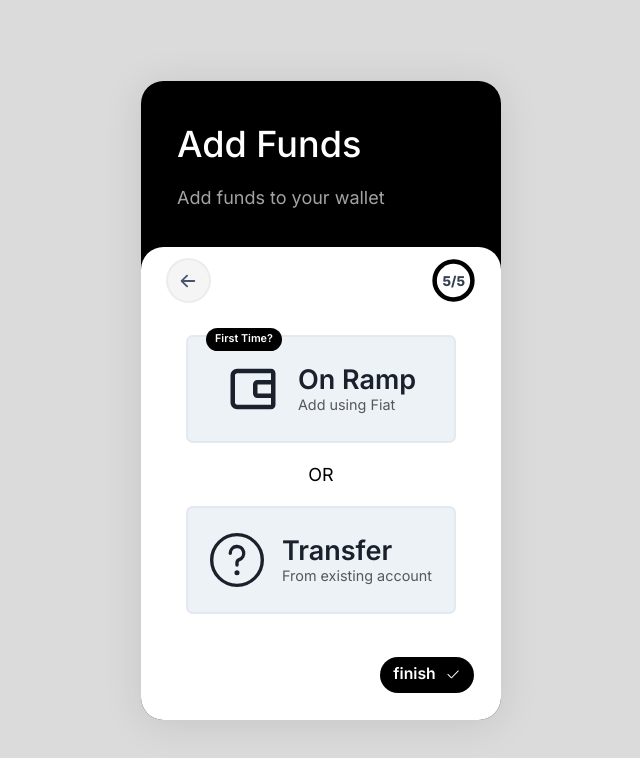
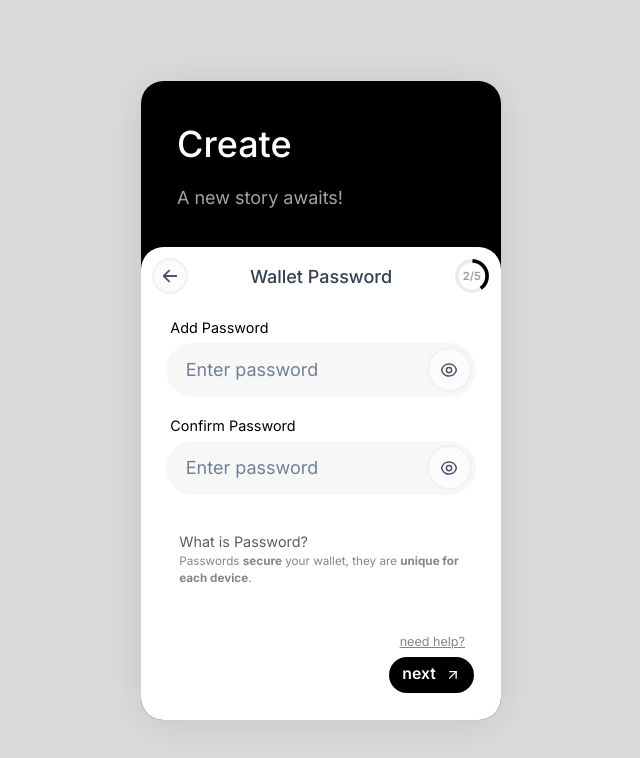
Before and after one commit to dark-circles-2022/panda-wallet, a React (Create React App) app: page / in a window 1280 px wide. Shown: the top 758 px of the page, without its empty margins (319-959 px from the left). Built offline with nearby package versions, Linux system fonts and the light colour scheme.

Commit message:
style: fix colors, icon buttons

```diff
--- a/src/App.tsx
+++ b/src/App.tsx
@@ -30,10 +30,10 @@ export const App = () => (
         isStepNumberVisible={true}
         canSkip={false}
       /> */}
-      {/* <CreateWallet /> */}
+      <CreateWallet />
       {/* <AddGuardians /> */}
       {/* <WalletName /> */}
-      <AddFunds />
+      {/* <AddFunds /> */}
     </Box>
   </ChakraProvider>
 );
--- a/src/components/ButtonIcon/index.tsx
+++ b/src/components/ButtonIcon/index.tsx
@@ -3,22 +3,28 @@ import React, { FC, HTMLAttributes } from 'react';
 
 const ButtonIcon: FC<
   HTMLAttributes<HTMLButtonElement> &
-    ChakraProps & { displayIcon: string; variant?: 'solid' | 'ghost' | 'outline' | 'semi-solid'; ariaLabel: string }
-> = ({ ariaLabel, displayIcon, variant, ...props }) => {
+    ChakraProps & { displayIcon: any; variant?: 'solid' | 'ghost' | 'outline' | 'semi-solid'; ariaLabel: string }
+> = ({ color, fontSize, ariaLabel, displayIcon, variant, ...props }) => {
   if (variant === 'semi-solid')
     return (
       <IconButton
         w={'10'}
         h={'10'}
         p={'2'}
-        icon={<Icon as={displayIcon as any} />}
+        minW="4"
+        icon={
+          <Icon
+            fontSize={fontSize}
+            as={displayIcon as any}
+            color={color ? color : 'icon.border.200'}
+          />
+        }
         border="2px solid"
         borderColor={'icon.border.50'}
         bg="icon.bg.ghost.default"
         _hover={{
           bg: 'icon.bg.ghost.hover',
         }}
-        color="icon.border.200"
         borderRadius="50%"
         aria-label={ariaLabel}
         {...props}
@@ -30,11 +36,13 @@ const ButtonIcon: FC<
         w={'10'}
         h={'10'}
         p={'2'}
+        minW="4"
         icon={
           <Icon
-            color={'white'}
+            color={color ? color : 'white'}
             stroke={'white'}
             as={displayIcon as any}
+            fontSize={fontSize}
           />
         }
         border="2px solid"
@@ -42,7 +50,6 @@ const ButtonIcon: FC<
           bg: 'icon.bg.solid.hover',
         }}
         bg="black"
-        color={'white'}
         borderRadius="50%"
         aria-label={ariaLabel}
         {...props}
@@ -54,11 +61,13 @@ const ButtonIcon: FC<
         w={'10'}
         h={'10'}
         p={'2'}
+        minW="4"
         icon={
           <Icon
-            color={'icon.border.200'}
+            color={color ? color : 'icon.border.200'}
             stroke={'icon.border.200'}
             as={displayIcon as any}
+            fontSize={fontSize}
           />
         }
         border="2px solid"
@@ -77,11 +86,13 @@ const ButtonIcon: FC<
       w={'10'}
       h={'10'}
       p={'2'}
+      minW="4"
       icon={
         <Icon
-          color={'icon.border.100'}
-          stroke={'icon.border.100'}
+          color={color ? color : 'icon.border.100'}
+          stroke={color ? color : 'icon.border.100'}
           as={displayIcon as any}
+          fontSize={fontSize}
         />
       }
       _hover={{
--- a/src/components/common/PasswordInput.tsx
+++ b/src/components/common/PasswordInput.tsx
@@ -24,11 +24,19 @@ const PasswordInput = ({ label }: { label: string }) => {
       >
         {label}
       </Text>
+
       <InputGroup>
         <Input
           type={shown ? 'text' : 'password'}
-          border="2px solid"
-          borderColor="icon.border.50"
+          bg="input.bg.default"
+          _focus={{
+            bg: 'input.bg.focus',
+            border: '2px solid',
+            borderColor: 'icon.border.50',
+          }}
+          _hover={{
+            bg: 'input.bg.focus',
+          }}
           placeholder="Enter password"
           value={value}
           onChange={(e) => setValue(e.target.value)}
@@ -42,7 +50,7 @@ const PasswordInput = ({ label }: { label: string }) => {
           h={'3rem'}
         >
           <ButtonIcon
-            displayIcon={shown ? (Hide as any) : (Show as any)}
+            displayIcon={shown ? Hide : Show}
             ariaLabel="Toggle Show Password"
             variant="semi-solid"
             onClick={handleClickShowPassword}
--- a/src/layout/Onboarding.tsx
+++ b/src/layout/Onboarding.tsx
@@ -69,44 +69,36 @@ const OnboardingLayout = ({
           justify="space-between"
           align={'center'}
           mb="0.75rem"
-          px={'0.75rem'}
         >
-          {/* {isBackButtonVisible && <BackButton />} */}
           {isBackButtonVisible && (
             <>
               <ButtonIcon
                 ariaLabel="Back"
                 variant="semi-solid"
-                // displayIcon={BackIcon as any}
                 displayIcon={HiArrowLeft as any}
+                w="2rem"
+                h="2rem"
+                p="0.5rem"
               />
-              {/* <ButtonIcon
-                ariaLabel="Back"
-                variant="solid"
-                displayIcon={HiArrowLeft as any}
-              />
-              <ButtonIcon
-                ariaLabel="Back"
-                variant="outline"
-                displayIcon={HiArrowLeft as any}
-              />
-              <ButtonIcon
-                ariaLabel="Back"
-                displayIcon={HiArrowLeft as any}
-              /> */}
             </>
           )}
-          <Text fontWeight={500}>{heading}</Text>
+          <Text
+            fontWeight={500}
+            fontSize="1rem"
+            color="text.main.900"
+          >
+            {heading}
+          </Text>
           {isStepNumberVisible && (
             <CircularProgress
               value={(currentStep / totalSteps) * 100}
               color="black"
-              size="10"
+              size="2rem"
             >
               <CircularProgressLabel
-                fontSize={'0.75rem'}
-                fontWeight={800}
-                color={'text.main.900'}
+                fontSize={'0.625rem'}
+                fontWeight={600}
+                color={'text.main.100'}
               >
                 {currentStep}/{totalSteps}
               </CircularProgressLabel>
--- a/src/theme/index.ts
+++ b/src/theme/index.ts
@@ -10,10 +10,16 @@ const colors = {
   bg: {
     onboarding: 'black',
   },
+  input: {
+    bg: {
+      default: '#F7F7F7',
+      focus: '#F2F2F2',
+    },
+  },
   icon: {
     bg: {
       ghost: {
-        default: '#F5F5F5',
+        default: '#FBFBFB',
         hover: '#E5E5E5',
       },
     },
```
